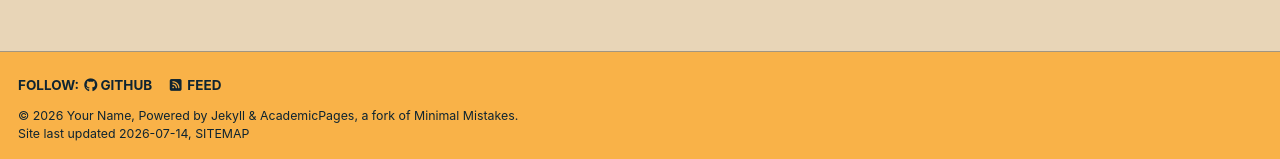
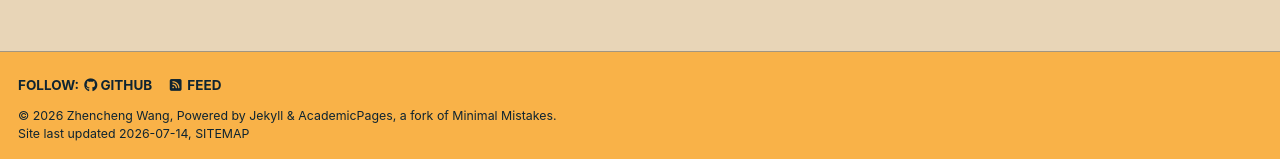
Before and after one commit to zhenchengw/zhenchengw.github.io, a Jekyll site: the page built from _pages/about.md, in a window 1280 px wide. Shown: the part 738-897 px from the top of the page. Built offline with Jekyll 4.4.1, drawn with Linux system fonts in a browser that asks for light colours; a style sheet for code colours, icons or effects is not loaded.

Commit message:
Update _config.yml

```diff
--- a/_config.yml
+++ b/_config.yml
@@ -11,7 +11,7 @@ locale                   : "en-US"
 site_theme               : "sunrise" # The available themes options are "default", "air", "sunrise", "mint", "dirt" and "contrast"
 title                    : "Zhencheng Wang"
 title_separator          : "-"
-name                     : &name "Your Name"
+name                     : &name "Zhencheng Wang"
 description              : &description "Your Name's academic portfolio"   # Update this with a general description of your site, this is the default if not overridden by a page
 url                      : https://zhenchengw.github.io
 baseurl                  : ""
@@ -50,7 +50,7 @@ author:
   bitbucket        : # Username - Update with your username on the site
   codepen          : # Username
   dribbble         : # Username
-  github           : "academicpages"
+  github           : "zhenchengw"
   kaggle           : # Username
   stackoverflow    : # User number or user number and name (i.e., use "1" or "1/jeff-atwood")
 
```
